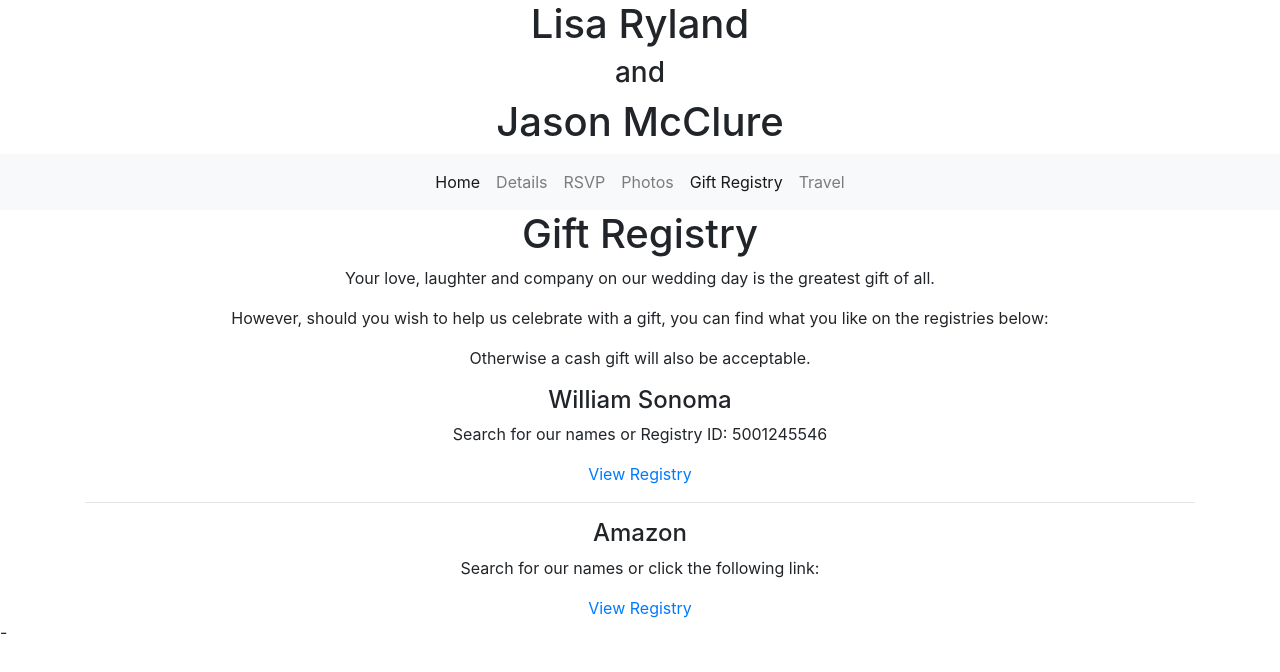
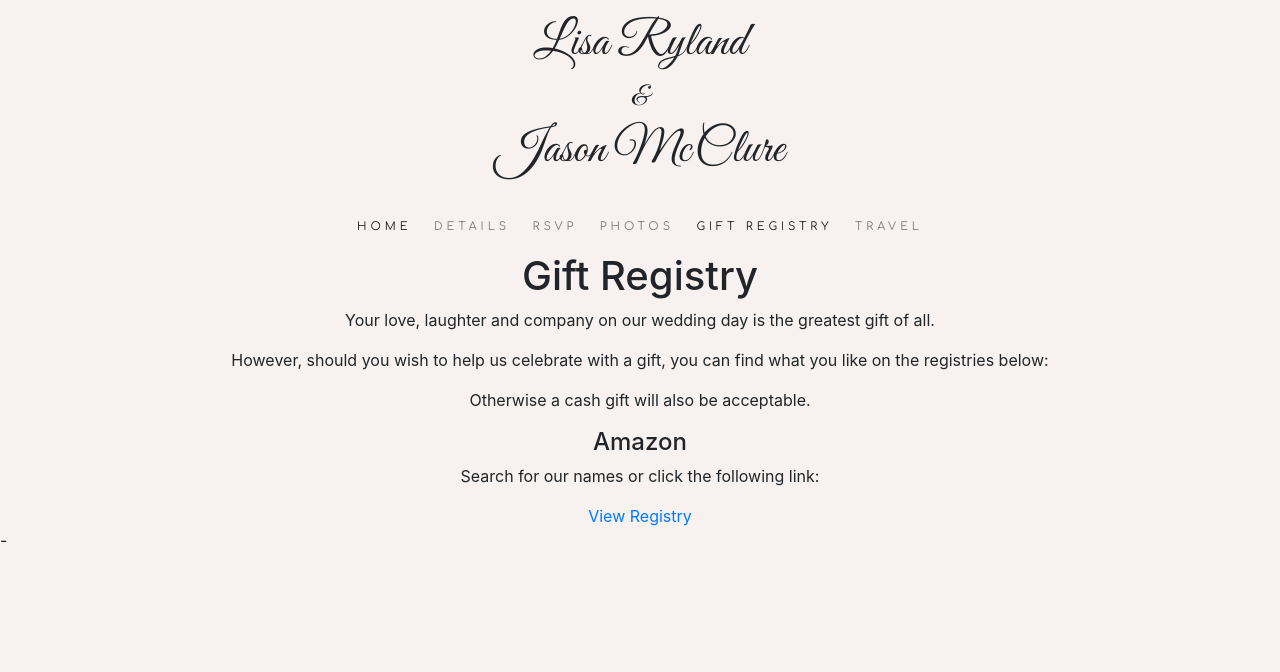
Before and after one commit to Lkikui/Jason-Lisa-Wedding-Website, an Angular app in the folder angular-client/: page /registry in a window 1280 px wide. Shown: the top 672 px of the page. Built offline with nearby package versions, Linux system fonts and the light colour scheme.

Commit message:
added font styling to website banner and navbar

```diff
--- a/angular-client/src/app/app.component.css
+++ b/angular-client/src/app/app.component.css
@@ -0,0 +1,26 @@
+h1 {
+    font-size: 3rem;
+}
+
+div.banner {
+    padding: 15px;
+}
+
+div.banner > h1, h3 {
+    font-family: 'Great Vibes', cursive;
+}
+
+nav {
+    background-color: #f7f2f0;
+}
+
+div#navbar > ul > li {
+    padding: 0 0.20rem;
+}
+
+div#navbar > ul > li > a.nav-link {
+    font-family: 'Comfortaa', cursive;
+    text-transform: uppercase;
+    font-size: 0.70rem;
+    letter-spacing: 0.25rem;
+}
--- a/angular-client/src/app/app.component.html
+++ b/angular-client/src/app/app.component.html
@@ -1,10 +1,10 @@
 <div class="text-center container banner">
   <h1>Lisa Ryland</h1>
-  <h3>and</h3>
+  <h3>&</h3>
   <h1>Jason McClure</h1>
 </div>
 
-<nav class="navbar navbar-expand-lg navbar-light bg-light sticky-top">
+<nav class="navbar navbar-expand-lg navbar-light sticky-top">
     <button class="navbar-toggler" type="button" data-toggle="collapse" data-target="#navbar" aria-controls="navbarTogglerDemo02" aria-expanded="false" aria-label="Toggle navigation">
       <span class="navbar-toggler-icon"></span>
     </button>
--- a/angular-client/src/app/details/details.component.html
+++ b/angular-client/src/app/details/details.component.html
@@ -18,6 +18,7 @@
       <p>Appetizers: 6:00PM</p>
       <p>End of Reception: 11:00PM</p>
     </div>
+
     <iframe src="https://www.google.com/maps/embed?pb=!1m18!1m12!1m3!1d5189.482708008726!2d-122.06314572747766!3d37.5510823096209!2m3!1f0!2f0!3f0!3m2!1i1024!2i768!4f13.1!3m3!1m2!1s0x808fbe4862ee361b%3A0xe930cd66d1fc164f!2sArdenwood+Historic+Farm!5e0!3m2!1sen!2sus!4v1550802690234"
       width="60%"
       height="400vh" frameborder="0" style="border:0"
--- a/angular-client/src/app/gift-registry/gift-registry.component.html
+++ b/angular-client/src/app/gift-registry/gift-registry.component.html
@@ -5,15 +5,6 @@
   <p>However, should you wish to help us celebrate with a gift, you can find what you like on the registries below:</p>
   <p>Otherwise a cash gift will also be acceptable.</p>
 
-
-  <h4>William Sonoma</h4>
-  <p>Search for our names or Registry ID: 5001245546</p>
-  <a
-    href="https://www.williams-sonoma.com/registry/r5khbkln82/registry-list.html?cm_type=lnav"
-    target="_blank"
-    >View Registry</a>
-  <hr>
-
   <h4>Amazon</h4>
   <p>Search for our names or click the following link:</p>
   <a href="https://www.amazon.com/wedding/jason-mcclure-lisa-ryland-fremont-october-2019/registry/23IY8634KTY4V" target="_blank">View Registry</a>
--- a/angular-client/src/index.html
+++ b/angular-client/src/index.html
@@ -13,7 +13,9 @@
 
   <!-- font awesome -->
   <link rel="stylesheet" href="https://use.fontawesome.com/releases/v5.7.2/css/all.css" integrity="sha384-fnmOCqbTlWIlj8LyTjo7mOUStjsKC4pOpQbqyi7RrhN7udi9RwhKkMHpvLbHG9Sr" crossorigin="anonymous">
-</head>
+
+  <!-- Header Fonts -->
+  <link href="https://fonts.googleapis.com/css?family=Comfortaa|Great+Vibes" rel="stylesheet"></head>
 
 <body>
   <app-root></app-root>
--- a/angular-client/src/styles.css
+++ b/angular-client/src/styles.css
@@ -4,3 +4,7 @@ img {
     box-shadow: rgba(0, 0, 0, 0.25) 0px 1px 4px;
     margin-bottom: 20px;
 }
+
+body {
+    background-color: #f7f2f0;
+}
```
